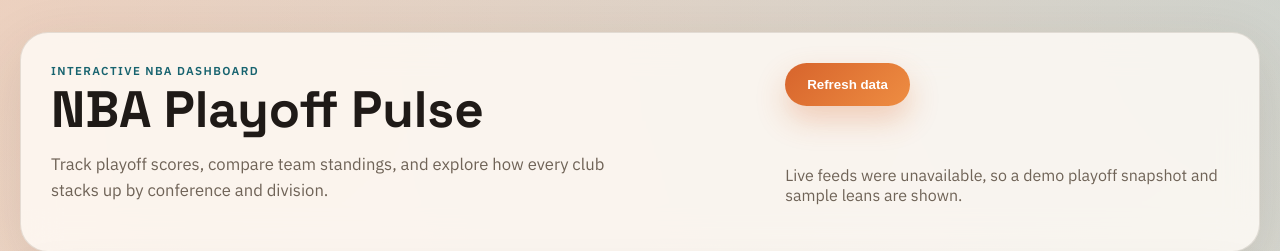
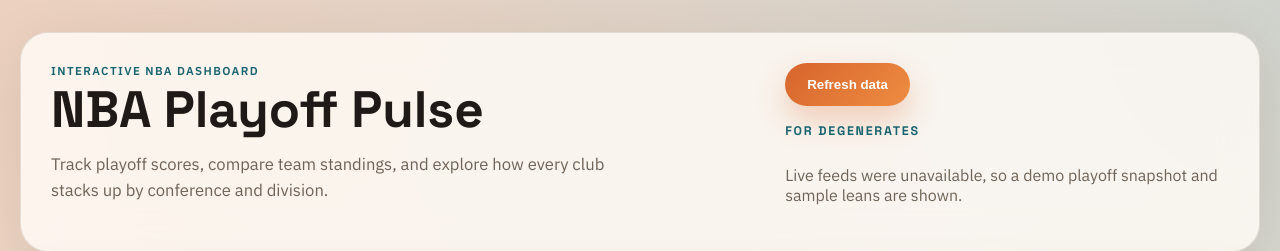
Before and after one commit to NancyCu/age, a plain HTML site: page index.html in a window 1280 px wide. Shown: the top 251 px of the page. Drawn offline with Linux system fonts and the light colour scheme; no server answers.

Commit message:
Add start page degenerates label

```diff
--- a/index.html
+++ b/index.html
@@ -21,6 +21,7 @@
       </div>
       <div class="hero-actions">
         <button id="refreshButton" class="primary-button" type="button">Refresh data</button>
+        <p class="degenerates-text">FOR DEGENERATES</p>
         <p id="statusText" class="status-text">Loading live playoff and standings data...</p>
       </div>
     </header>
--- a/styles.css
+++ b/styles.css
@@ -135,6 +135,13 @@ h2 {
 
 .primary-button:hover {
   transform: translateY(-2px);
+}
+
+.degenerates-text {
+  margin: -8px 0 0;
+  color: var(--accent-2);
+  font: 700 0.78rem "Space Grotesk", sans-serif;
+  letter-spacing: 0.14em;
 }
 
 main {
```
